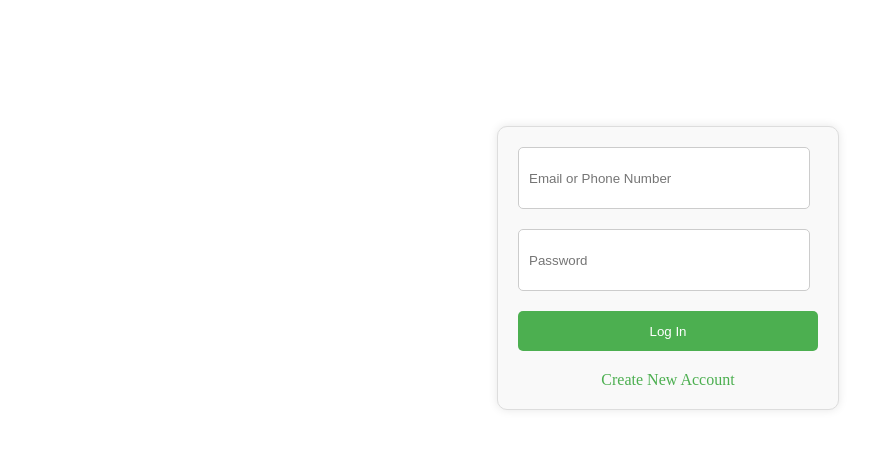
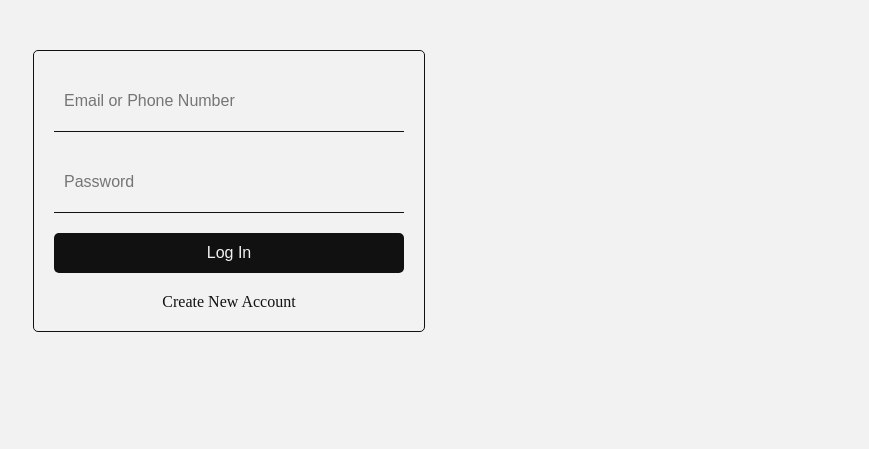
Before and after one commit to BABAROKA/mendax, a PHP site: page /Login/login.html in a window 1280 px wide. Shown: the top 449 px of the page, without its empty margins (411-1280 px from the left). Run offline with PHP 8.4, Linux system fonts and the light colour scheme.

Commit message:
NewLogin

```diff
--- a/Login/login.css
+++ b/Login/login.css
@@ -1,54 +1,82 @@
+body{
+  background-color: #f2f2f2;
+}
+
 #login-form {
-    width: 300px;
-    margin: 10% auto auto 900px;
+  width: 350px;
+  margin: 50px auto;
   padding: 20px;
-    background-color: #f9f9f9;
-    border: 1px solid #ddd;
-    border-radius: 10px;
-    box-shadow: 0 0 10px rgba(0, 0, 0, 0.1);
+  background-color: #f2f2f2;
+  border: 1px solid #111;
+  border-radius: 5px;
+
 }
 
 .details {
   margin-bottom: 20px;
+  border-bottom: 1px solid #111;
 }
 
-  label {
-    display: block;
-    margin-bottom: 10px;
-  }
-
-  input[type="text"], input[type="password"] {
-    width: 90%;
+.details input[type="text"], .details input[type="password"] {
+  width: 100%;
   height: 40px;
   padding: 10px;
-    border: 1px solid #ccc;
+  font-size: 16px;
+  border: none;
   border-radius: 5px;
+  background-color: #f2f2f2;
 }
 
 button[type="submit"] {
   width: 100%;
   height: 40px;
-    background-color: #4CAF50;
-    color: #fff;
+  padding: 10px;
+  font-size: 16px;
   border: none;
   border-radius: 5px;
+  background-color: #111;
+  color: #f2f2f2;
   cursor: pointer;
 }
 
 button[type="submit"]:hover {
-    background-color: #3e8e41;
+  background-color: #222;
 }
 
-  .forgot-password, .create-account {
+.create-account {
   margin-top: 20px;
   text-align: center;
 }
 
-  .forgot-password a, .create-account a {
-    color: #4CAF50;
+.create-account a {
+  color: #111;
   text-decoration: none;
 }
 
-  .forgot-password a:hover, .create-account a:hover {
+.create-account a:hover {
   text-decoration: underline;
 }
+
+/* Responsive design */
+
+@media only screen and (max-width: 768px) {
+  #login-form {
+    width: 80%;
+    margin: 20px auto;
+  }
+}
+
+@media only screen and (max-width: 480px) {
+  #login-form {
+    width: 90%;
+    margin: 10px auto;
+  }
+  .details input[type="text"], .details input[type="password"] {
+    height: 30px;
+    font-size: 14px;
+  }
+  button[type="submit"] {
+    height: 30px;
+    font-size: 14px;
+  }
+}
--- a/Login/login.html
+++ b/Login/login.html
@@ -2,6 +2,7 @@
 <html>
     <head>
         <link rel="stylesheet" href="login.css">
+        <meta name="viewport" content="width=device-width, initial-scale=1.0">
     </head>
     <body>
     <form id="login-form">
```
Lines whose indentation alone changed are shown as unchanged.
